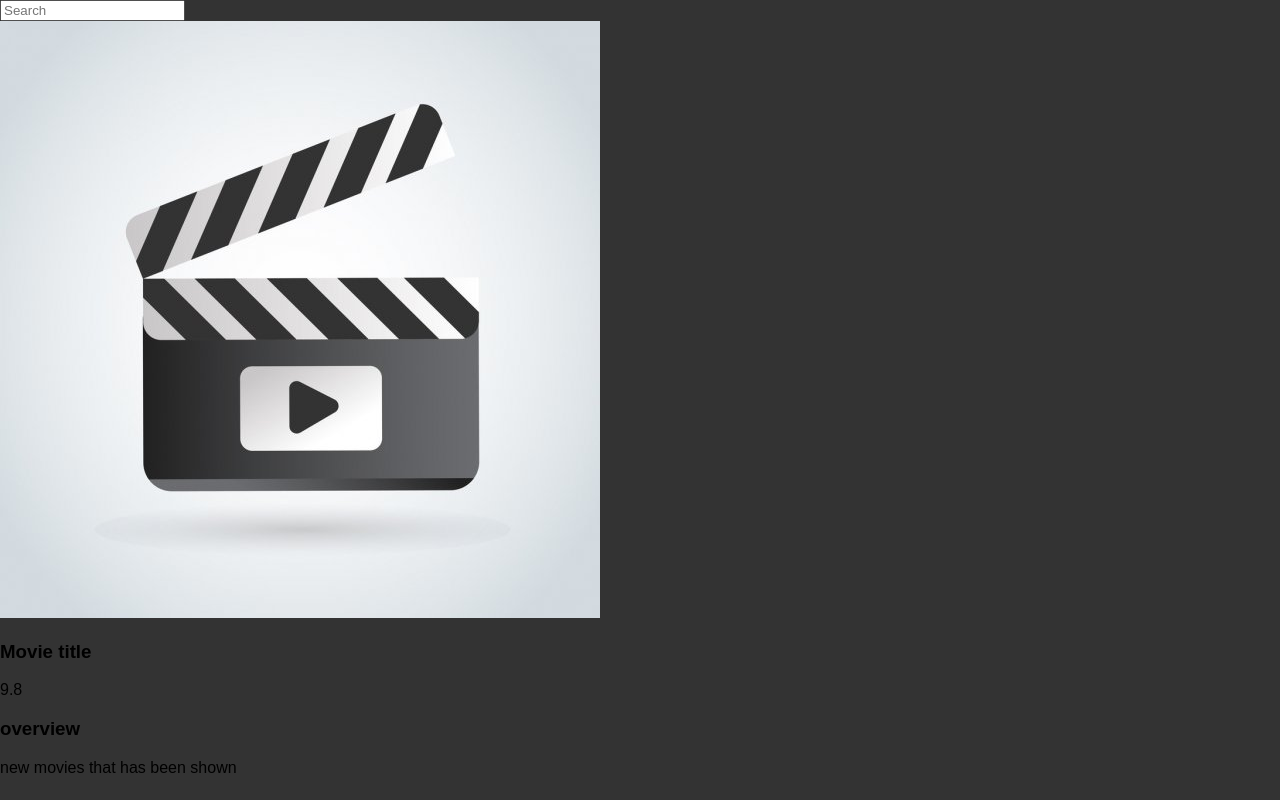
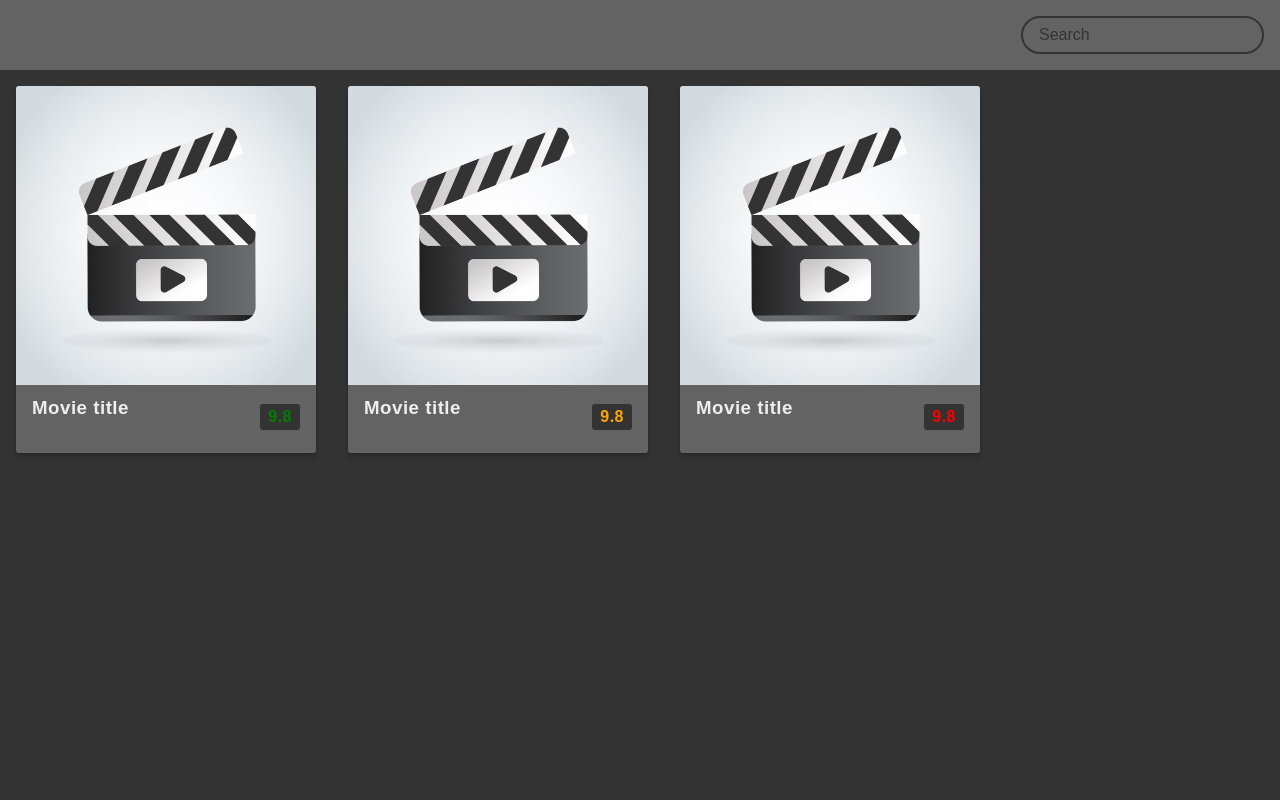
Before and after one commit to Haile-08/Movie_App, a plain HTML site: page index.html in a window 1280 px wide. Drawn offline with Linux system fonts and the light colour scheme.

Commit message:
finished the html and css part

```diff
--- a/css/style.css
+++ b/css/style.css
@@ -10,3 +10,82 @@ body{
     font-family: sans-serif;
     margin: 0;
 }
+header{
+    padding: 1rem;
+    display: flex;
+    justify-content: flex-end;
+    background-color: var(--secondary-color);
+}
+.search{
+   background-color: transparent;
+   border: 2px solid var(--primary-color);
+   border-radius: 50px;
+   font-family: inherit;
+   font-size: 1rem;
+   padding: 0.5rem 1rem;
+   color: #fff;
+}
+.search::placeholder{
+    color: #333;
+}
+.search:focus{
+    outline: none;
+    background-color: var(--primary-color);
+}
+main{
+    display: flex;
+    flex-wrap: wrap;
+}
+.movie{
+    width: 300px;
+    margin: 1rem;
+    background-color: var(--secondary-color);
+    box-shadow: 0px 4px 5px rgba(0,0,0,0.2);
+    position: relative;
+    overflow: hidden;
+    border-radius: 3px;
+}
+.movie img{
+    width: 100%;
+}
+.movie-info{
+   color: #eee;
+   display: flex;
+   align-items: center;
+   justify-content: space-between;
+   padding: 0.5rem 1rem 1rem;
+   letter-spacing: 0.5px;
+}
+.movie-info h3{
+   margin-top: 0;
+}
+.movie-info span{
+    background-color: var(--primary-color);
+    padding: 0.25rem 0.5rem;
+    border-radius: 3px;
+    font-weight: bold;
+}
+
+.movie-info span.green{
+    color: green;
+}
+.movie-info span.orange{
+    color: orange;
+}
+.movie-info span.red{
+    color: red;
+}
+.overview{
+    background-color: #fff;
+    padding: 2rem;
+    position: absolute;
+    left: 0;
+    bottom: 0;
+    right: 0;
+    max-height: 100%;
+    transform: translateY(101%);
+    transition: transform 0.3s ease-in;
+}
+.movie:hover .overview{
+    transform: translateY(0);
+}
--- a/index.html
+++ b/index.html
@@ -28,6 +28,34 @@
                 new movies that has been shown
             </div>
         </div>
+        <div class="movie">
+            <img src="image/movie.jpg" >
+            <div class="movie-info">
+                <h3>Movie title</h3>
+                <span class="orange">
+                    9.8
+                </span>
+
+            </div>
+            <div class="overview">
+                <h3>overview</h3>
+                new movies that has been shown
+            </div>
+        </div>
+        <div class="movie">
+            <img src="image/movie.jpg" >
+            <div class="movie-info">
+                <h3>Movie title</h3>
+                <span class="red">
+                    9.8
+                </span>
+
+            </div>
+            <div class="overview">
+                <h3>overview</h3>
+                new movies that has been shown
+            </div>
+        </div>
     </main>
 </body>
 </html>
```
